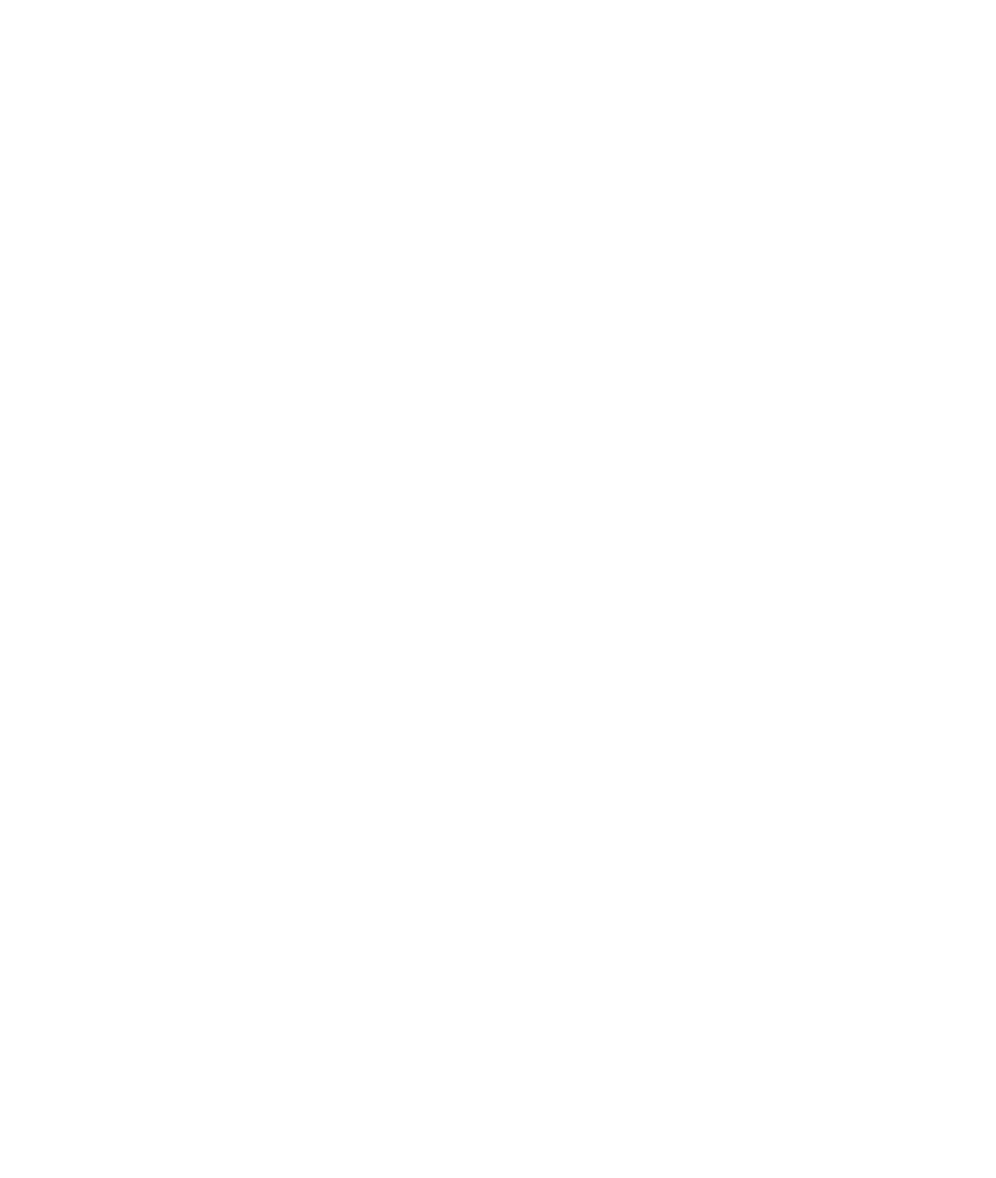
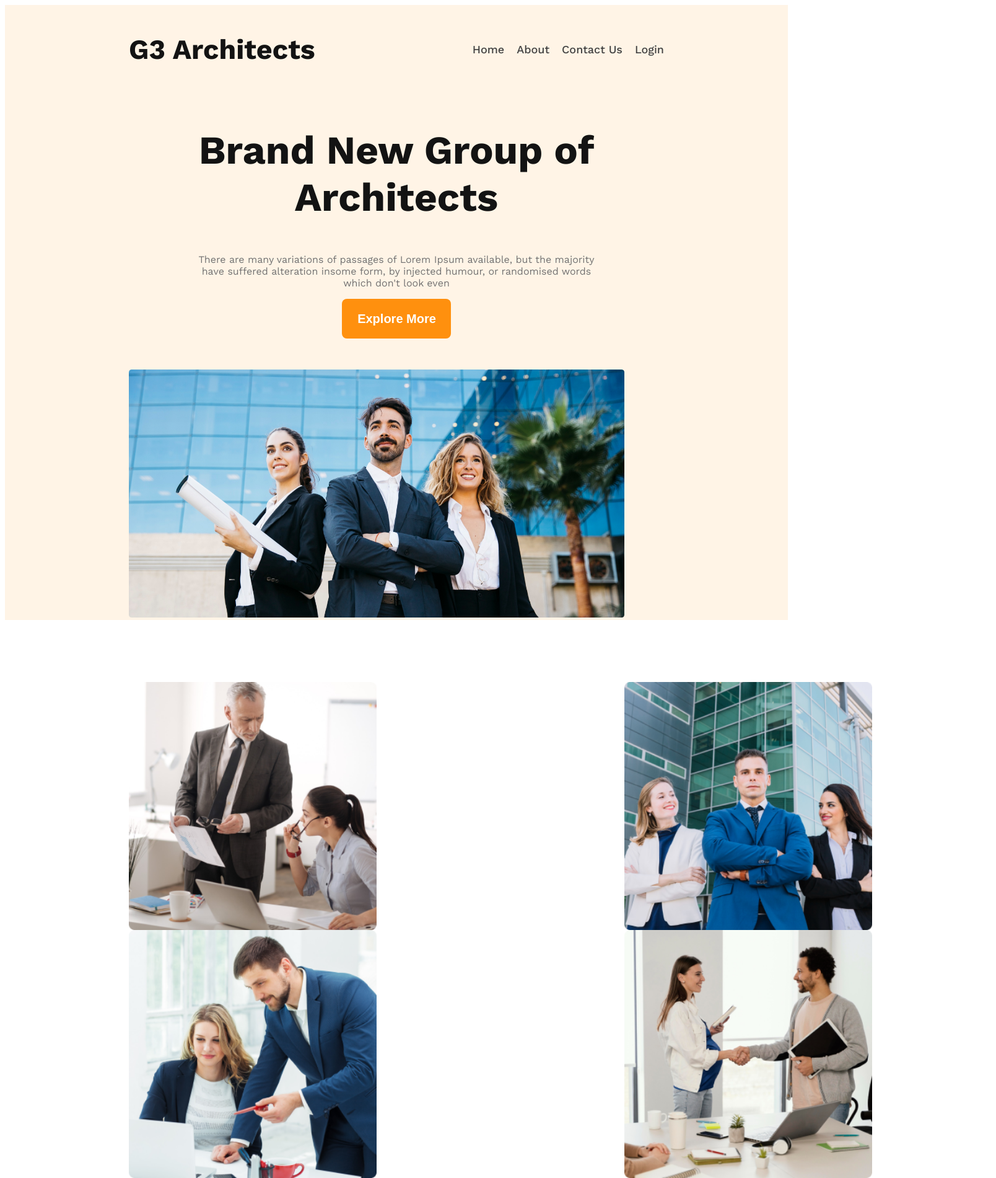
Before and after one commit to ayeshaafifa2025/g3-architect-website-my, a plain HTML site: page index.html in a window 1280 px wide. Shown: the top 1900 px of the page at 62% size, 1608 px wide, since content can reach past the window. Before the commit the page ends 800 px from the top, so only its background shows below. Drawn offline with nearby package versions, Linux system fonts and the light colour scheme.

Commit message:
first commit

```diff
--- a/index.html
+++ b/index.html
@@ -4,8 +4,56 @@
     <meta charset="UTF-8">
     <meta name="viewport" content="width=device-width, initial-scale=1.0">
     <title>g3 architect</title>
+    <link rel="stylesheet" href="styles/architcts.css">
 </head>
-<body>
+<body class="work-sans-regular">
+    <header class="bg-light">
+    <nav class="nav-bars">
+        <h3 class="nav-title dark-1">G3 Architects</h3>
+        <ul class="nav-links dark-2">
+            <li><a href="">Home</a></li>
+            <li><a href="">About</a></li>
+            <li><a href="">Contact Us</a></li>
+            <li><a href="">Login</a></li>
+            </ul>
 
+        </nav>
+        <section class="container">
+            <div class="second-part">
+            <h1 class="header-title dark-1">Brand New Group of Architects</h1>
+            <p class="paragraph dark-3">There are many variations of passages of Lorem Ipsum available, but the majority have suffered alteration insome form, by injected humour, or randomised words which don't look even</p>
+                 <button class="btn-primary">Explore More</button>
+                 </div>
+            <div>
+             <img src="images/banner.png" alt="">
+             </div>
+        </section>
+
+
+
+    </header>
+    <main>
+        <div class="team-container display-flex">
+            <div class="team">
+                <img src="images/team1.png" alt="">
+                <img src="images/team2.png" alt="">
+                <img src="images/team3.png" alt="">
+                <img src="images/team4.png" alt="">
+
+            </div>
+            <div>
+                <h3>Quick list of Our Features</h3>
+                <p>There are many variations of passages of Lorem Ipsum available,
+                     but the majority have suffered alteration in some form, by injected
+                      humour, or randomised words which don't look even</p>
+                <button class="btn-primary">Explore More</button>
+
+            </div>
+        </div>
+
+    </main>
+    <footer>
+
+    </footer>
 </body>
 </html>
--- /dev/null
+++ b/styles/architcts.css
@@ -0,0 +1,137 @@
+
+@import url('https://fonts.googleapis.com/css2?family=Work+Sans:ital,wght@0,100..900;1,100..900&display=swap');
+
+
+.work-sans-regular {
+  font-family: "Work Sans", sans-serif;
+  font-optical-sizing: auto;
+  font-weight: 400;
+  font-style: normal;
+}
+.bg-light{
+    background-color: rgba(255, 144, 14, 0.1);
+
+    margin: 0 auto;
+    margin-bottom: 100px;
+
+}
+.nav-title{
+    font-size: 2.8rem;
+    font-weight: bold;
+
+}
+.dark-1{
+    color: rgba(19, 19, 19, 1);
+}
+.dark-2{
+    color: #424242;
+}
+.dark-3{
+    color: rgba(114, 114, 114, 1);
+}
+.nav-bars{
+
+    display: flex;
+    justify-content: space-between;
+    align-items: center;
+    padding-left: 200px;
+    padding-right: 200px;
+
+
+
+
+}
+.nav-links{
+    list-style: none;
+    display: flex;
+    gap: 20px;
+
+}
+.nav-links a{
+
+    text-decoration: none;
+    font-size: 1.125rem;
+    font-weight: 500;
+    color: #424242;
+}
+.second-part{
+padding-left: 300px;
+
+padding-right: 300px;
+text-align: center;
+max-width: 850px;
+margin: 0 auto;
+margin-bottom: 50px;
+
+}
+.paragraph{
+    font-size: 1rem;
+    font-weight: 400;
+
+}
+.header-title{
+    font-weight: bold;
+    font-size: 4rem;
+
+
+}
+.btn-primary{
+    border: none;
+    border-radius: 8px;
+    background-color: #FF900E;
+    color: #FFFFFF;
+    padding: 21px 24px 20px 25px;
+    font-size: 1.25rem;
+    font-weight: 600;
+
+}
+img{
+    max-width: 800px;
+    height: 400px;
+    padding-left: 200px;
+    padding-right: 200px;
+
+}
+/* header responsive */
+/* for small device */
+@media screen and (max-width:576px) {
+    header{
+        max-width: 576px;
+    }
+    .nav-bars{
+        flex-direction: column;
+    }
+    .nav-links{
+        flex-direction: column;
+        padding-left: 10px;
+    }
+    .second-part{
+
+        max-width: 300px;
+        margin: 0 auto;
+        padding-left: 150px;
+        margin-bottom: 20px;
+    }
+    img{
+        max-width: 250px;
+
+        padding-left: 100px;
+        padding-right: 100px;
+    }
+    .paragraph{
+        padding-left: 60px;
+    }
+    .btn-primary{
+        padding-left: 70px;
+    }
+}
+main{
+    max-width: 1440px;
+}
+.team-container{
+    align-items: center;
+}
+.team{
+    display: grid;
+    grid-template-columns: repeat(2, 1fr);
+}
```
